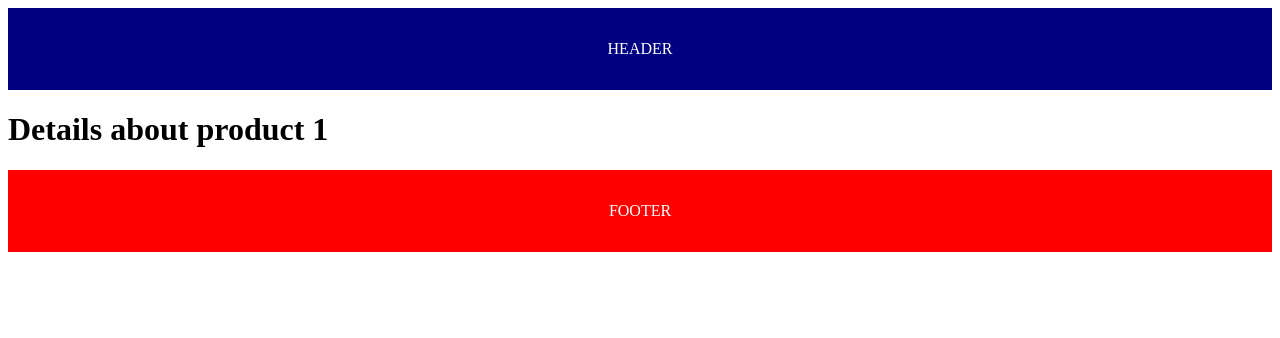
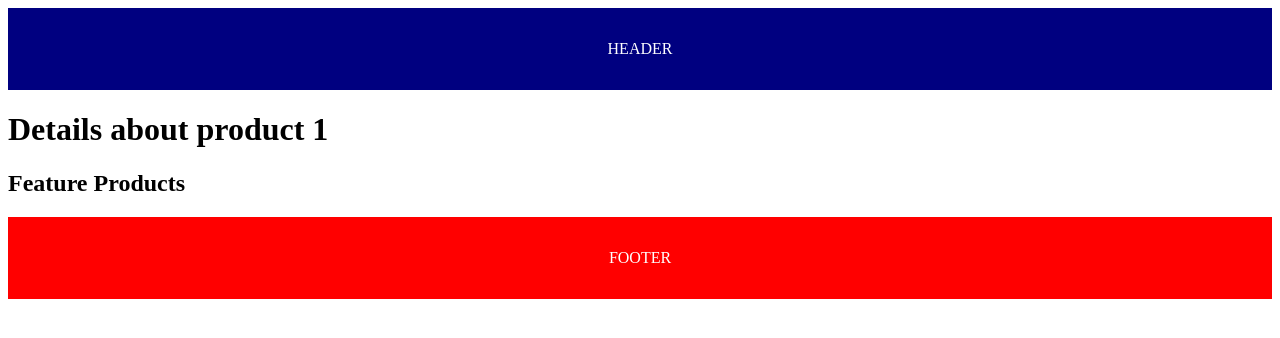
Before and after one commit to Tunzale1/Learning-Next.js, a Next.js app: page /products/1 in a window 1280 px wide. Shown: the top 338 px of the page. Built offline with nearby package versions, Linux system fonts and the light colour scheme.

Commit message:
Nested layouts - 15th lesson

```diff
--- /dev/null
+++ b/src/app/products/[productsId]/layout.tsx
@@ -0,0 +1,13 @@
+export default function ProductDetailsLayout({
+    children,
+  }: {
+    children: React.ReactNode
+  }) {
+    return (
+      <>
+        {children}
+        <h2>Feature Products</h2>
+     </>
+
+    )
+  }
```
Also changed, not shown: 1 other file (tests, documents, lock files or other folders).
